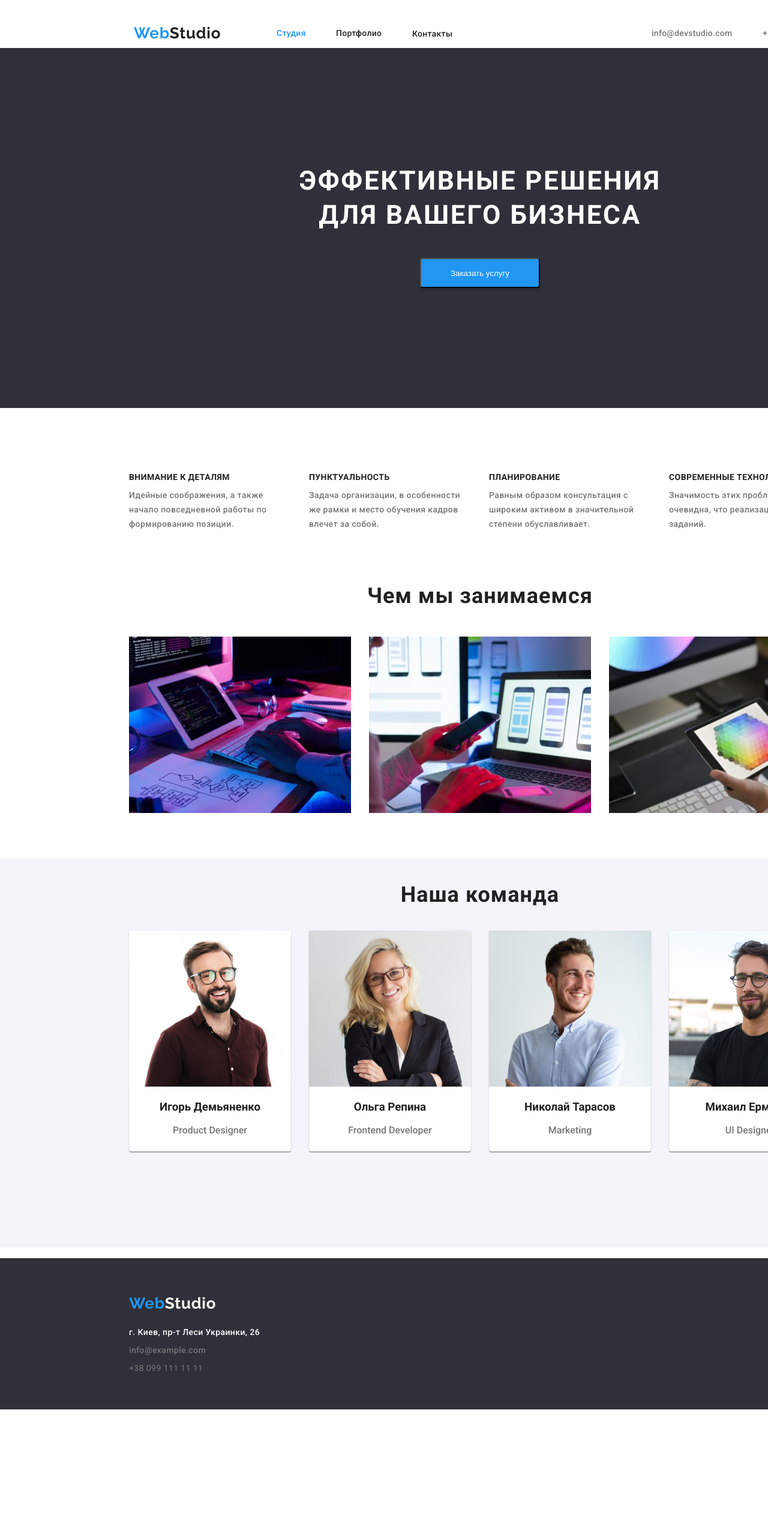
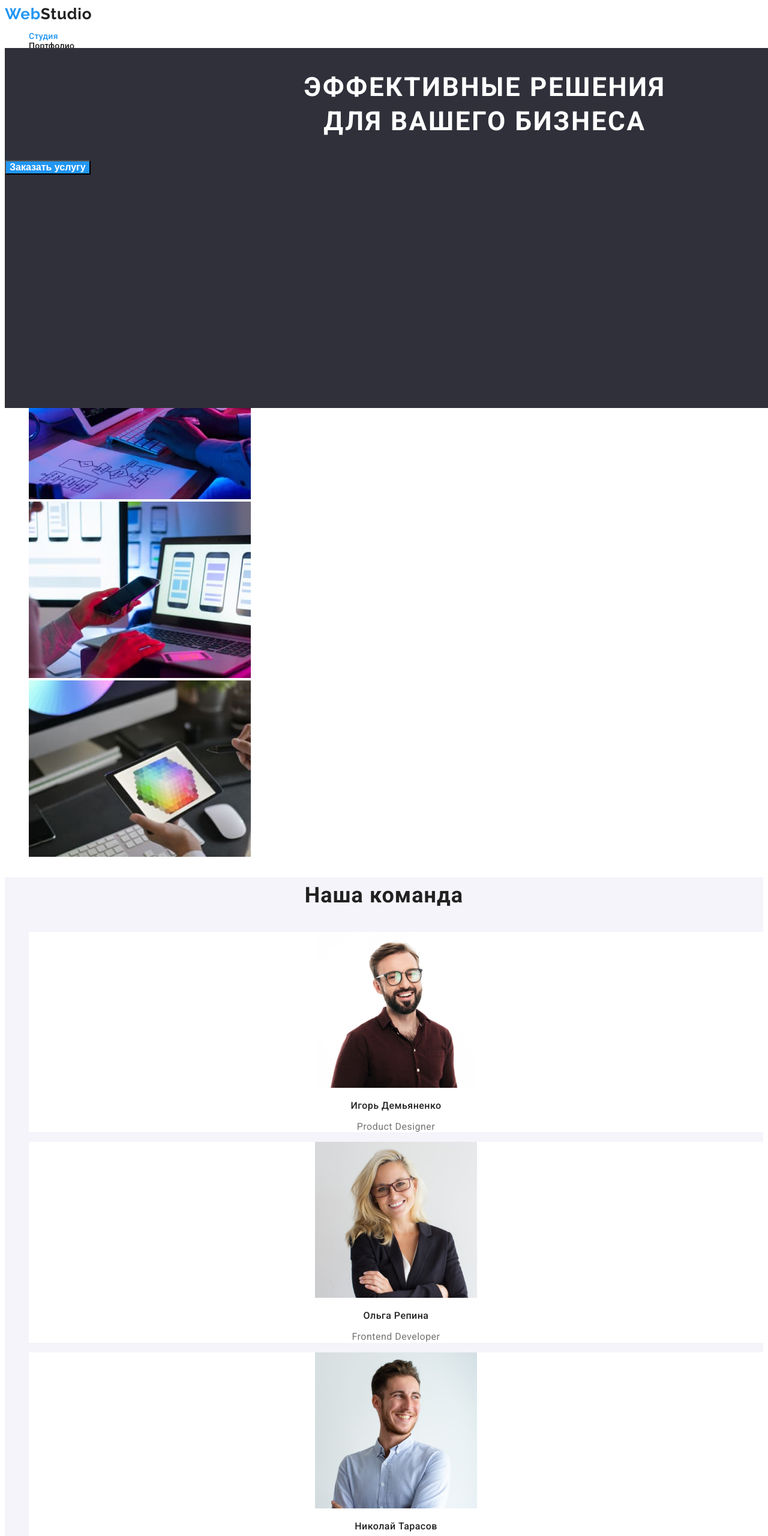
Before and after one commit to Botsman9/goit-markup-hw-02, a plain HTML site: page index.html in a window 1280 px wide. Shown: the top 2560 px of the page at 60% size. Before the commit the page ends 2349 px from the top, so only its background shows below. Drawn offline with Linux system fonts and the light colour scheme.

Commit message:
правка по модулям

```diff
--- a/css/style.css
+++ b/css/style.css
@@ -32,7 +32,8 @@ a:hover{
 .section-title,
 .comand-title,
 .skils-title,
-.img-title
+.img-title,
+.pic-title
  {
     color:var(--title-text-color);
 }
@@ -56,26 +57,17 @@ a:hover{
 
 /* шапка сайта */
 
-.head {
-position: absolute;
-width: 1600px;
-height: 80px;
-}
 
 .logo {
 color: #212121;
-
-position: absolute;
-width: 145px;
-height: 31px;
-left: 215px;
-top: 24px;
 font-family: Raleway;
 font-style: normal;
+font-weight: 700;
 font-size: 26px;
 line-height: 1.2;
 letter-spacing: 0.03em;
 }
+
 .logo-color {
     color: #2196F3 ;
 }
@@ -85,6 +77,7 @@ letter-spacing: 0.03em;
 .site-nav {
 font-size: 14px;
 line-height: 1.2;
+letter-spacing: 0.02em;
 letter-spacing: 0.02em;
 }
 .site-nav .link {
@@ -102,59 +95,30 @@ letter-spacing: 0.02em;
 }
 
 .nav-studio{
-position: absolute;
-width: 49px;
-height: 16px;
-left: 453px;
-top: 32px;
 font-size: 14px;
 line-height: 1.1;
 letter-spacing: 0.02em;
 }
 
 .nav-portfolio {
-    position: absolute;
-width: 77px;
-height: 16px;
-left: 552px;
-top: 32px;
 font-size: 14px;
 line-height: 1.1;
 letter-spacing: 0.02em;
 }
 
 .nav-contakt{
-    position: absolute;
-width: 68px;
-height: 16px;
-left: 679px;
-top: 32px;
-
-
-
 font-size: 14px;
-line-height: 16px;
+line-height: 1.1;
 letter-spacing: 0.02em;
 }
 
 .link-gmail{
-    position: absolute;
-width: 135px;
-height: 16px;
-left: 1078px;
-top: 32px;
-font-weight: 500;
 font-size: 14px;
 line-height: 1.1;
 letter-spacing: 0.02em;
 }
 
 .link-phone {
-    position: absolute;
-width: 122px;
-height: 16px;
-left: 1263px;
-top: 32px;
 font-size: 14px;
 line-height: 1.1;
 letter-spacing: 0.02em;
@@ -167,17 +131,12 @@ letter-spacing: 0.02em;
 position: absolute;
 width: 1600px;
 height: 600px;
-left: 0px;
 top: 80px;
-background: var(--hero-color);
+background-color: var(--hero-color);
 }
 
 h1 {
-position: absolute;
-width: 696px;
-height: 120px;
-left: 452px;
-top: 156px;
+font-weight:700;
 font-size: 44px;
 line-height: 1.3;
 text-align: center;
@@ -188,52 +147,30 @@ color: #FFFFFF;
 
 .section-hero >button {
 background-color: var(--accent-color);
-position: absolute;
-width: 200px;
-height: 50px;
-left: 700px;
-top: 350px;
-font-family: Arial;
-font-size: 13.3333px;
-font-stretch: 100%;
+font-size: 16px;
+font-weight: 700;
 color: #FFFFFF;
-box-shadow: 0px 4px 4px rgba(0, 0, 0, 0.15);
-border-radius: 4px;
-
 }
 
 /* Достоинства */
 
- .slogan-one >h3{
-position: absolute;
-width: 270px;
-height: 16px;
-left: 215px;
-top: 774px;
-font-weight: bold;
+ .slogan-one >h3 {
+font-weight:700;
 font-size: 14px;
 line-height: 1.1;
 letter-spacing: 0.03em;
 text-transform: uppercase;
 }
 
-.slogan-one >p{
-    position: absolute;
-width: 270px;
-height: 75px;
-left: 215px;
-top: 800px;
+.slogan-one >p {
+font-weight:400;
 font-size: 14px;
 line-height: 1.7;
 letter-spacing: 0.03em;
 }
 
 .slogan-two >h3 {
-position: absolute;
-width: 270px;
-height: 16px;
-left: 515px;
-top: 774px;
+font-weight:700;
 font-size: 14px;
 line-height: 1.1;
 letter-spacing: 0.03em;
@@ -241,22 +178,14 @@ text-transform: uppercase;
 }
 
 .slogan-two >p {
-    position: absolute;
-width: 270px;
-height: 75px;
-left: 515px;
-top: 800px;
+font-weight:400;
 font-size: 14px;
 line-height: 1.7;
 letter-spacing: 0.03em;
 }
 
 .slogan-three >h3 {
-position: absolute;
-width: 270px;
-height: 16px;
-left: 815px;
-top: 774px;
+font-weight:700;
 font-size: 14px;
 line-height: 1.1;
 letter-spacing: 0.03em;
@@ -264,22 +193,14 @@ text-transform: uppercase;
 }
 
 .slogan-three >p {
-position: absolute;
-width: 270px;
-height: 75px;
-left: 815px;
-top: 800px;
+font-weight:400;
 font-size: 14px;
 line-height: 1.7;
 letter-spacing: 0.03em;
 }
 
 .slogan-four >h3 {
-position: absolute;
-width: 270px;
-height: 16px;
-left: 1115px;
-top: 774px;
+font-weight:700;
 font-size: 14px;
 line-height: 1.1;
 letter-spacing: 0.03em;
@@ -287,11 +208,7 @@ text-transform: uppercase;
 }
 
 .slogan-four >p {
-position: absolute;
-width: 270px;
-height: 75px;
-left: 1115px;
-top: 800px;
+font-weight:400;
 font-size: 14px;
 line-height: 1.7;
 letter-spacing: 0.03em;
@@ -302,134 +219,72 @@ letter-spacing: 0.03em;
 /* Чем мы занимаемся */
 
 .skils-title {
-position:absolute;
-width: px;
-height: 42px;
-left: 612px;
-top: 933px;
-font-size: 36px;
-line-height: 1.7;
-text-align: center;
-letter-spacing: 0.03em;
-
-}
-
-.img-box1 {
-    position: absolute;
-width: 370px;
-height: 294px;
-left: 215px;
-top: 1061px;
-}
-
-.img-img {
-    position: absolute;
-width: 370px;
-height: 294px;
-left: 615px;
-top: 1061px;
-}
-
-.img-box3 {
-    position: absolute;
-width: 370px;
-height: 294px;
-left: 1015px;
-top: 1061px;
-}
-
-
-/* Наша команда */
-
-.section-comand {
-position: absolute;
-width: 1600px;
-height: 648px;
-left: 0px;
-top: 1431px;
-
-background: #F5F4FA;
-}
-
-.comand-title {
-position:fixed
-width: 264px;
-height: 42px;
-left: 668px;
-top: 28px;
 font-size: 36px;
 line-height: 1.7;
 text-align: center;
 letter-spacing: 0.03em;
 }
 
+/* Наша команда */
+
+.section-comand {
+background: #F5F4FA;
+}
+
+.comand-title {
+font-weight:700;
+font-size: 36px;
+line-height: 1.7;
+text-align: center;
+letter-spacing: 0.03em;
+}
+
+.img-title {
+font-weight: 500;
+font-size: 16px;
+line-height: 1.2;
+text-align: center;
+letter-spacing: 0.03em;
+
+}
+
+ .img-subtitle {
+font-weight: 400;
+font-size: 16px;
+line-height: 1.2;
+text-align: center;
+letter-spacing: 0.03em;
+
+}
+
 .img-igor {
-    position: absolute;
 text-align: center;
-width: 270px;
-height: 368px;
-left: 215px;
-top: 120px;
 background: #FFFFFF;
-box-shadow: 0px 1px 3px rgba(0, 0, 0, 0.12), 0px 1px 1px rgba(0, 0, 0, 0.14), 0px 2px 1px rgba(0, 0, 0, 0.2);
-border-radius: 0px 0px 4px 4px;
 }
 
 .img-olga{
-   position: absolute;
-   text-align: center;
-width: 270px;
-height: 368px;
-left: 515px;
-top: 120px;
+text-align: center;
 background: #FFFFFF;
-box-shadow: 0px 1px 3px rgba(0, 0, 0, 0.12), 0px 1px 1px rgba(0, 0, 0, 0.14), 0px 2px 1px rgba(0, 0, 0, 0.2);
-border-radius: 0px 0px 4px 4px;
-
 }
 
 .img-nik {
-   position: absolute;
-   text-align: center;
-width: 270px;
-height: 368px;
-left: 815px;
-top: 120px;
+text-align: center;
 background: #FFFFFF;
-box-shadow: 0px 1px 3px rgba(0, 0, 0, 0.12), 0px 1px 1px rgba(0, 0, 0, 0.14), 0px 2px 1px rgba(0, 0, 0, 0.2);
-border-radius: 0px 0px 4px 4px;
 }
 
 .img-mik {
- position: absolute;
- text-align: center;
-width: 270px;
-height: 368px;
-left: 1115px;
-top: 120px;
+text-align: center;
 background: #FFFFFF;
-box-shadow: 0px 1px 3px rgba(0, 0, 0, 0.12), 0px 1px 1px rgba(0, 0, 0, 0.14), 0px 2px 1px rgba(0, 0, 0, 0.2);
-border-radius: 0px 0px 4px 4px;
 }
 
 /* Футер */
 
 footer {
-    position: absolute;
-width: 1600px;
-height: 252px;
-left: 0px;
-top: 2097px;
-
 background: #2F303A;
 }
 
-.footer >a{
-    position: absolute;
-width: 145px;
-height: 31px;
-left: 215px;
-top: 60px;
+.footer >a {
+font-weight: 700;
 font-size: 26px;
 line-height: 1.2;
 letter-spacing: 0.03em;
@@ -441,13 +296,8 @@ color: #FFFFFF;
 }
 
 
-.footer > address  p{
-   position: absolute;
-width: 231px;
-height: 21px;
-left: 215px;
-top: 98px;
-font-style: normal;
+.footer > address  p {
+font-weight: 400;
 font-size: 14px;
 line-height: 1.7;
 letter-spacing: 0.03em;
@@ -455,12 +305,7 @@ color: #FFFFFF;
 }
 
 .footer-gmail {
-    position: absolute;
-width: 231px;
-height: 21px;
-left: 215px;
-top: 142px;
-font-style: normal;
+font-weight:400;
 font-size: 14px;
 line-height: 1.7;
 letter-spacing: 0.03em;
@@ -468,15 +313,7 @@ color:rgba(255, 255, 255, 0.6);
 }
 
 .footer-phone {
-    position: absolute;
-width: 231px;
-height: 21px;
-left: 215px;
-top: 172px;
-
-font-family: Roboto;
-font-style: normal;
-font-weight: normal;
+font-weight:400;
 font-size: 14px;
 line-height: 1.7;
 letter-spacing: 0.03em;
@@ -492,8 +329,6 @@ color:rgba(255, 255, 255, 0.6);
 .btn-portfolio {
     color:var(--title-text-color);
     background-color: #F5F4FA;
-border: 1px solid #EEEEEE;
-box-sizing: border-box;
 }
 
 .btn-portfolio:hover,
@@ -506,151 +341,73 @@ box-sizing: border-box;
 /* основной контент */
 
 .btn-all {
-    position: absolute;
-width: 73px;
-height: 38px;
-left: 495px;
-top: 174px;
+
 }
 
 .btn-web {
-    position: absolute;
-width: 128px;
-height: 38px;
-left: 576px;
-top: 174px;
+
 }
 
 .btn-soft{
-    position: absolute;
-width: 145px;
-height: 38px;
-left: 712px;
-top: 174px;
+
 }
 
 .btn-diz{
-    position: absolute;
-width: 103px;
-height: 38px;
-left: 865px;
-top: 174px;
+
 }
 
 .btn-mrct {
- position: absolute;
-width: 130px;
-height: 38px;
-left: 976px;
-top: 174px;
+
 }
 
 
 .pic-tehno {
-    position: absolute;
-width: 370px;
-height: 404px;
-left: 215px;
-top: 262px;
-
-background: #FFFFFF;
-border: 1px solid #EEEEEE;
-box-sizing: border-box;
+ background: #FFFFFF;
 }
 
 .pic-nogs {
-    position: absolute;
-width: 370px;
-height: 404px;
-left: 615px;
-top: 262px;
-
 background: #FFFFFF;
-border: 1px solid #EEEEEE;
-box-sizing: border-box;
 }
 
-.pic-seafood{
-    position: absolute;
-width: 370px;
-height: 404px;
-left: 1015px;
-top: 262px;
-
+.pic-seafood {
 background: #FFFFFF;
-border: 1px solid #EEEEEE;
-box-sizing: border-box;
 }
 
 .pic-prime {
-    position: absolute;
-width: 370px;
-height: 404px;
-left: 215px;
-top: 696px;
-
 background: #FFFFFF;
-border: 1px solid #EEEEEE;
-box-sizing: border-box;
 }
 
 .pic-boxes {
-
-position: absolute;
-width: 370px;
-height: 404px;
-left: 615px;
-top: 696px;
-
 background: #FFFFFF;
-border: 1px solid #EEEEEE;
-box-sizing: border-box;
 }
 
 .pic-ihnb{
-    position: absolute;
-width: 370px;
-height: 404px;
-left: 1015px;
-top: 696px;
-
 background: #FFFFFF;
-border: 1px solid #EEEEEE;
-box-sizing: border-box;
 }
 
 .pic-le {
-    position: absolute;
-width: 370px;
-height: 404px;
-left: 215px;
-top: 1130px;
-
 background: #FFFFFF;
-border: 1px solid #EEEEEE;
-box-sizing: border-box;
 }
 
 .pic-lab {
-    position: absolute;
-width: 370px;
-height: 404px;
-left: 615px;
-top: 1130px;
-
 background: #FFFFFF;
-border: 1px solid #EEEEEE;
-box-sizing: border-box;
 }
 
 .pic-gb {
-    position: absolute;
-width: 370px;
-height: 404px;
-left: 1015px;
-top: 1130px;
+    background: #FFFFFF;
+}
 
-background: #FFFFFF;
-border: 1px solid #EEEEEE;
-box-sizing: border-box;
+.pic-title {
+font-weight: 700;
+font-size: 18px;
+line-height: 2;
+letter-spacing: 0.06em;
 }
+
+.pic-subtitle {
+font-weight: 400;
+font-size: 16px;
+line-height: 1.8;
+letter-spacing: 0.03em;
+color: #757575;
+}
--- a/index.html
+++ b/index.html
@@ -89,19 +89,19 @@
       <ul>
         <li class="img-igor"><img src="./images/img1.jpg" alt="фото игоря демьяненко" width="270">
           <h3 class="img-title">Игорь Демьяненко</h3>
-          <p>Product Designer</p>
+          <p class="img-subtitle">Product Designer</p>
         </li>
         <li class="img-olga"><img src="./images/img2.jpg" alt="фото ольга репина" width="270">
           <h3 class="img-title">Ольга Репина</h3>
-          <p>Frontend Developer</p>
+          <p class="img-subtitle">Frontend Developer</p>
         </li>
         <li class="img-nik"><img src="./images/img3.jpg" alt="фото николай тарасов" width="270">
           <h3 class="img-title">Николай Тарасов</h3>
-          <p>Marketing</p>
+          <p class="img-subtitle">Marketing</p>
         </li>
         <li class="img-mik"><img src="./images/img4.jpg" alt="фото михаил ермаков" width="270">
           <h3 class="img-title">Михаил Ермаков</h3>
-          <p>UI Designer</p>
+          <p class="img-subtitle">UI Designer</p>
         </li>
       </ul>
     </section>
```
Also changed, not shown: portfolio.html (+18 -18 lines).
